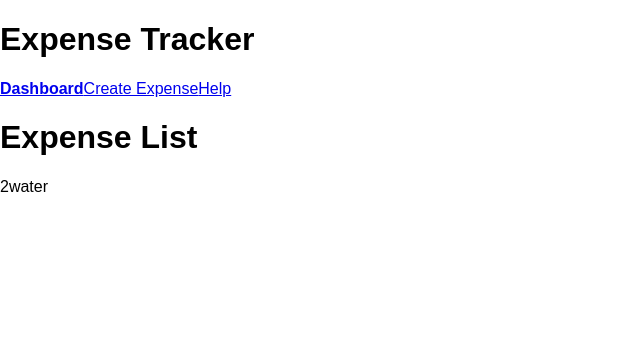
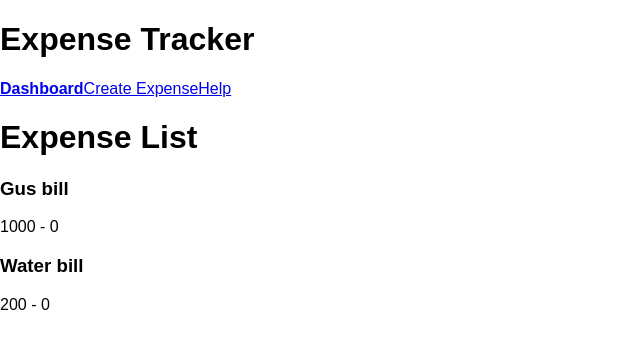
Before and after one commit to k-yomo/expense-tracker, a React app: page / in a window 1280 px wide. Shown: the top 348 px of the page, without its empty margins (0-640 px from the left). Built offline with nearby package versions, Linux system fonts and the light colour scheme.

Commit message:
Implement filters functions

```diff
--- a/src/components/ExpenseList.js
+++ b/src/components/ExpenseList.js
@@ -1,17 +1,17 @@
 import React from 'react';
 import { connect } from 'react-redux';
+import ExpenseListItem from './ExpenseListItem';
+import selectExpenses from '../selectors/expenses';
 
 const ExpenseList = (props) => (
   <div>
     <h1>Expense List</h1>
-    {props.expenses.length}
-    {props.filters.text}
+    {props.expenses.map(expense => <ExpenseListItem key={expense.id} {...expense} />)}
   </div>
 );
 
-const mapStateToProps = (state) => ({
-  expenses: state.expenses,
-  filters: state.filters
+const mapStateToProps = ({ expenses, filters}) => ({
+  expenses: selectExpenses(expenses, filters)
 });
 
 export default connect(mapStateToProps)(ExpenseList);
--- /dev/null
+++ b/src/components/ExpenseListItem.js
@@ -0,0 +1,8 @@
+import React from 'react'
+
+export default ({ description, amount, createdAt}) => (
+  <div>
+    <h3>{description}</h3>
+    <p>{amount} - {createdAt}</p>
+  </div>
+)
--- a/src/index.js
+++ b/src/index.js
@@ -13,18 +13,22 @@ const store = configureStore();
 
 store.dispatch(addExpense({
   type: 'ADD_EXPENSE',
-  description: 'Water',
+  description: 'Water bill',
   note: 'Water bill',
-  amout: '200'
+  amount: '200'
 }));
 
 store.dispatch(addExpense({
-  description: 'Gus',
+  description: 'Gus bill',
   note: 'Gus bill',
-  amout: '1000'
+  amount: '1000'
 }));
 
 store.dispatch(setTextFilter("water"));
+
+setTimeout(() => {
+  store.dispatch(setTextFilter("bill"));
+}, 3000)
 
 const state = store.getState();
 console.log(getVisibleExpenses(state.expenses, state.filters));
```
